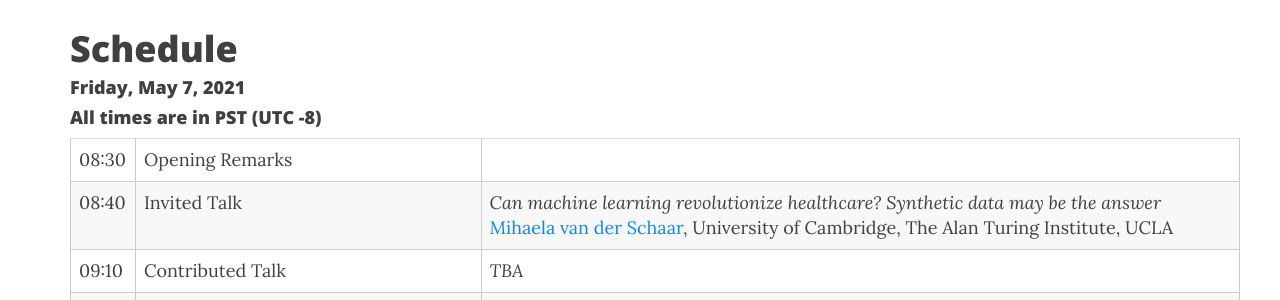
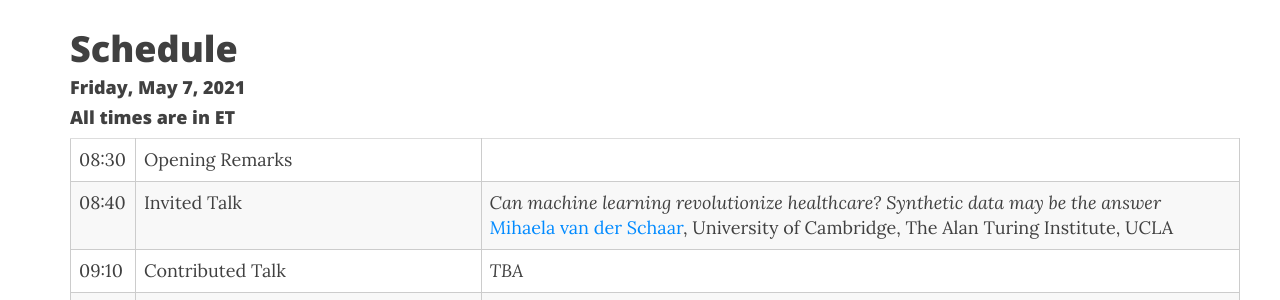
Before and after one commit to sdg-quality-privacy-bias/sdg-quality-privacy-bias.github.io, a Jekyll site: the page built from schedule.md, in a window 1280 px wide and 900 px high. Shown: the part 293-593 px from the top of the window. Built offline with Jekyll 4.4.1, drawn with Linux system fonts in a browser that asks for light colours; nearby versions of some CDN libraries.

Commit message:
Update schedule.md

```diff
--- a/schedule.md
+++ b/schedule.md
@@ -8,7 +8,7 @@ use-site-title: true
 # Schedule
 
 #### Friday, May 7, 2021
-#### All times are in PST (UTC -8)
+#### All times are in ET
 <!-- #### Location: West 109 + 110, Area West Level 1 -->
 <!-- #### Live Video Stream: [link](https://XXX) -->
 
```
